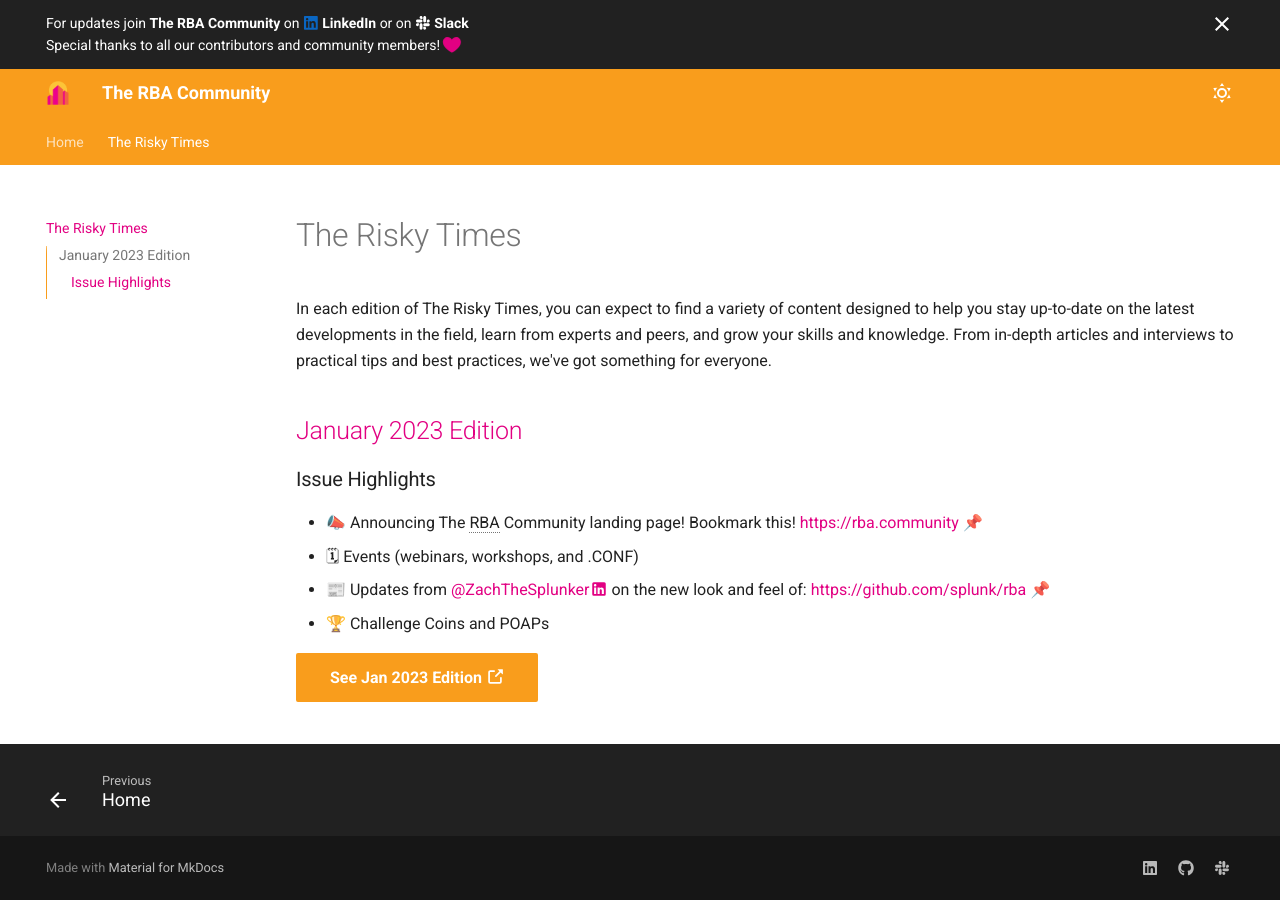
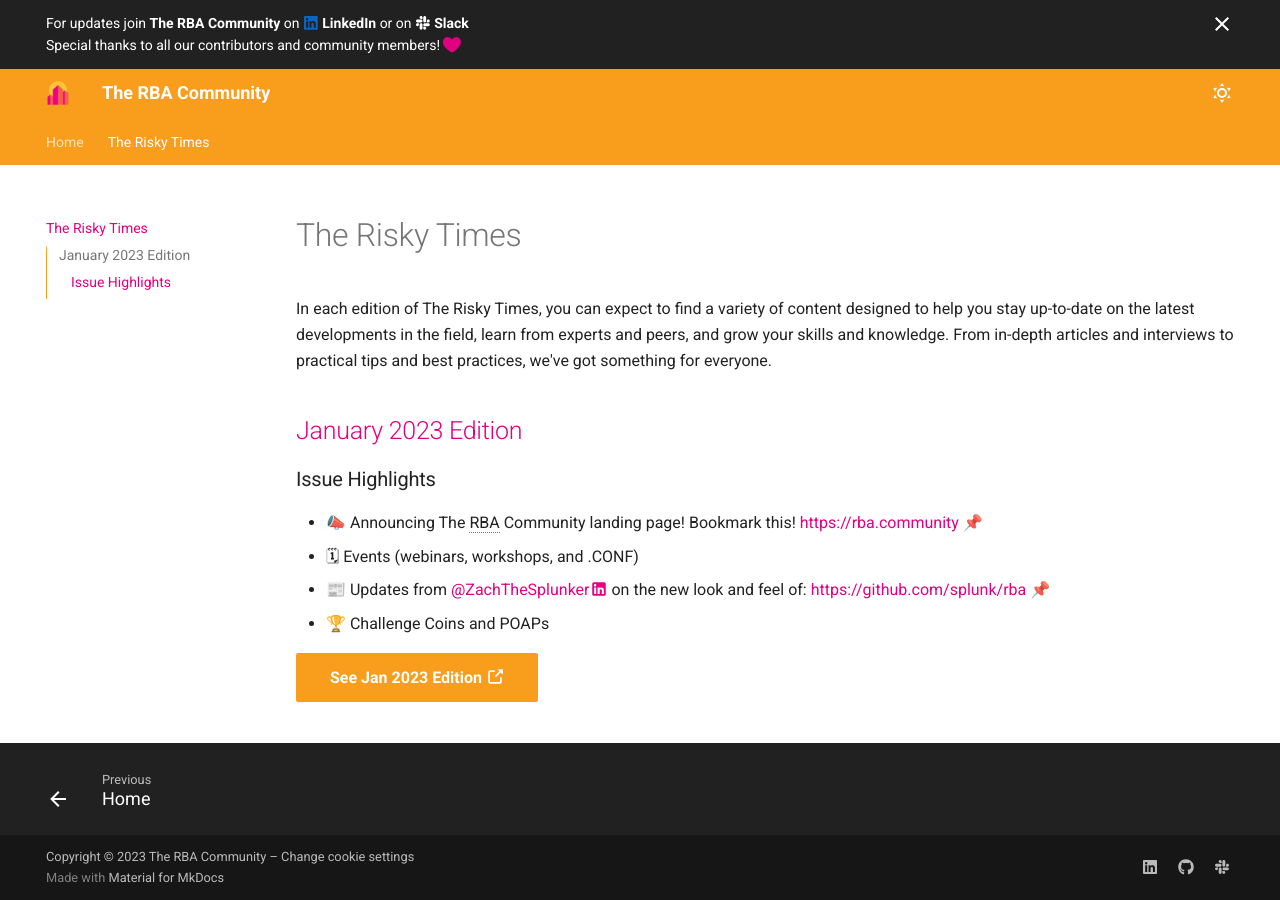
Before and after one commit to rba-community/rba-community, an MkDocs documentation site: the page built from docs/risky-times/index.md, in a window 1280 px wide. Built offline with MkDocs 1.6.1 and Material for MkDocs 9.7.7, drawn with Linux system fonts in a browser that asks for light colours; some of the changed lines change nothing that is shown.

Commit message:
added google analytics
Signed-off-by: Zach Christensen <23529374+ZachChristensen28@users.noreply.github.com>

```diff
--- a/docs/risky-times/index.md
+++ b/docs/risky-times/index.md
@@ -1,5 +1,8 @@
 ---
 description: In each edition of The Risky Times, you can expect to find a variety of content designed to help you stay up-to-date on the latest developments in the field, learn from experts and peers, and grow your skills and knowledge. From in-depth articles and interviews to practical tips and best practices, we've got something for everyone.
+
+hide:
+    - feedback
 ---
 
 # The Risky Times
--- a/mkdocs.yml
+++ b/mkdocs.yml
@@ -90,6 +90,34 @@
   - stylesheets/extra.css
 
 extra:
+  consent:
+    title: Cookie consent
+    actions:
+      - accept
+      - reject
+      - manage
+    description: >-
+      We use cookies to recognize your repeated visits and preferences, as well
+      as to measure the effectiveness of our documentation and whether users
+      find what they're searching for. With your consent, you're helping us to
+      make our documentation better.
+  analytics:
+    provider: google
+    property: G-NE2FQCZZ3E
+    feedback:
+      title: Was this page helpful?
+      ratings:
+        - icon: material/emoticon-happy-outline
+          name: This page was helpful
+          data: 1
+          note: >-
+            Thanks for your feedback!
+        - icon: material/emoticon-sad-outline
+          name: This page could be improved
+          data: 0
+          note: >-
+            Thanks for your feedback! Help us improve this page by
+            using our <a href="..." target="_blank" rel="noopener">feedback form</a>.
   social:
     - icon: fontawesome/brands/linkedin
       link: https://www.linkedin.com/groups/12702283/
@@ -101,6 +129,10 @@
       link: https://outpost-security.com/slack/
       name: RBA Community Slack
 
+copyright: >
+  Copyright &copy; 2023 The RBA Community –
+  <a href="#__consent">Change cookie settings</a>
+
 nav:
   - Home: index.md
   - The Risky Times: risky-times/index.md
```
